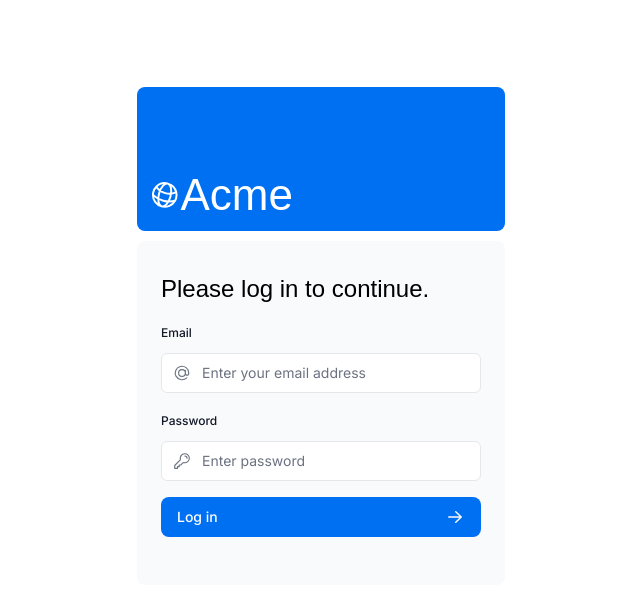
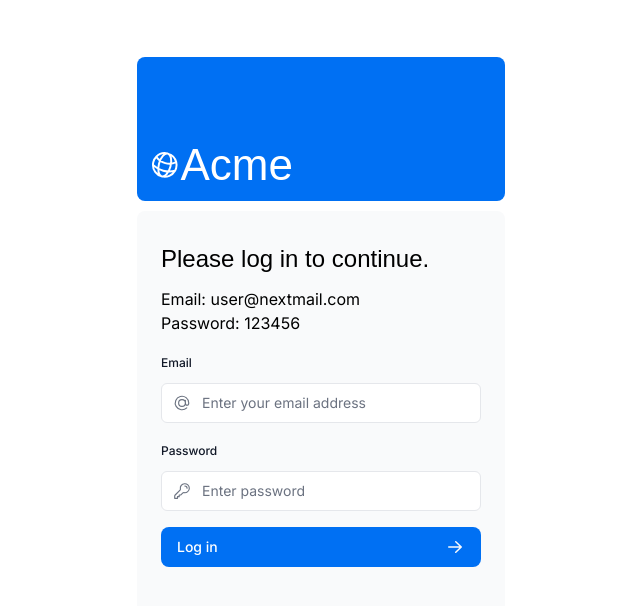
Before and after one commit to otonebieridze/dashboard-app, a Next.js app: page /login in a window 1280 px wide. Shown: the top 606 px of the page, without its empty margins (319-959 px from the left). Built offline with nearby package versions, Linux system fonts and the light colour scheme; a web font is replaced by a local one.

Commit message:
Final touch

```diff
--- a/app/ui/login-form.tsx
+++ b/app/ui/login-form.tsx
@@ -20,6 +20,8 @@ export default function LoginForm() {
         <h1 className={`${lusitana.className} mb-3 text-2xl`}>
           Please log in to continue.
         </h1>
+        <p>Email: user@nextmail.com</p>
+        <p>Password: 123456</p>
         <div className="w-full">
           <div>
             <label
```
